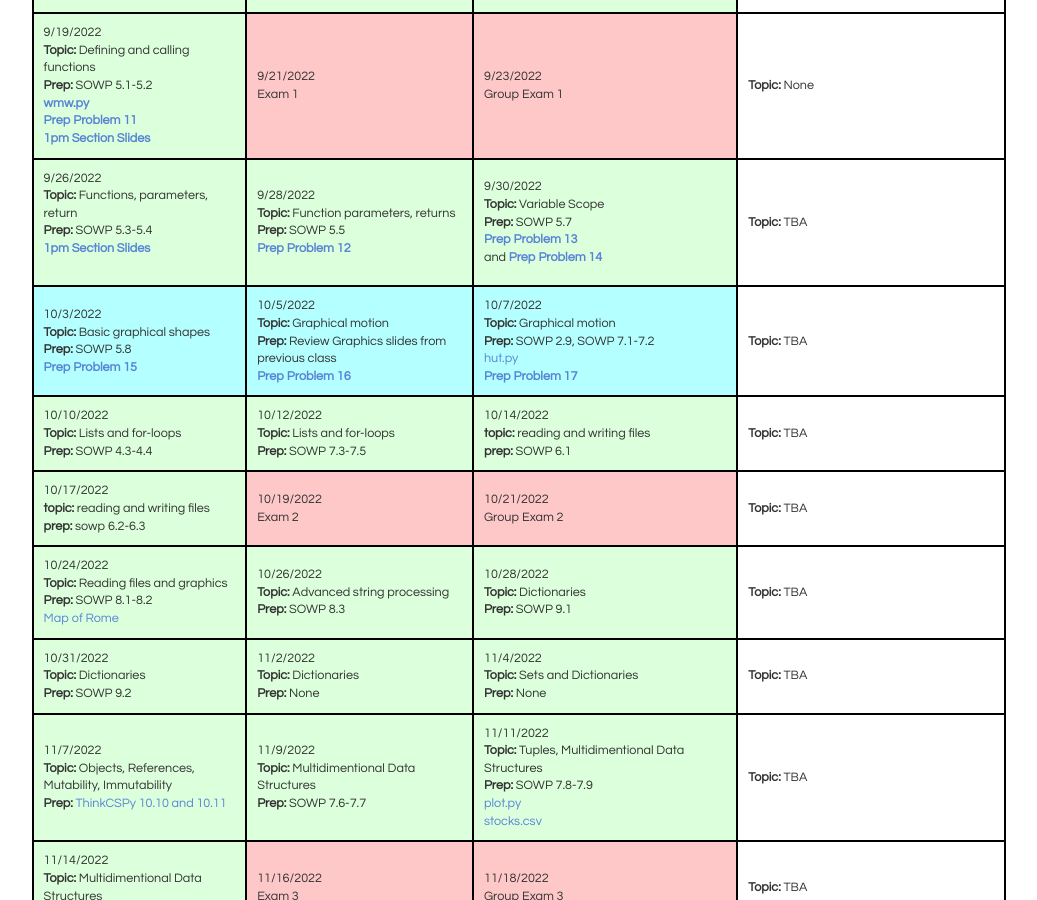
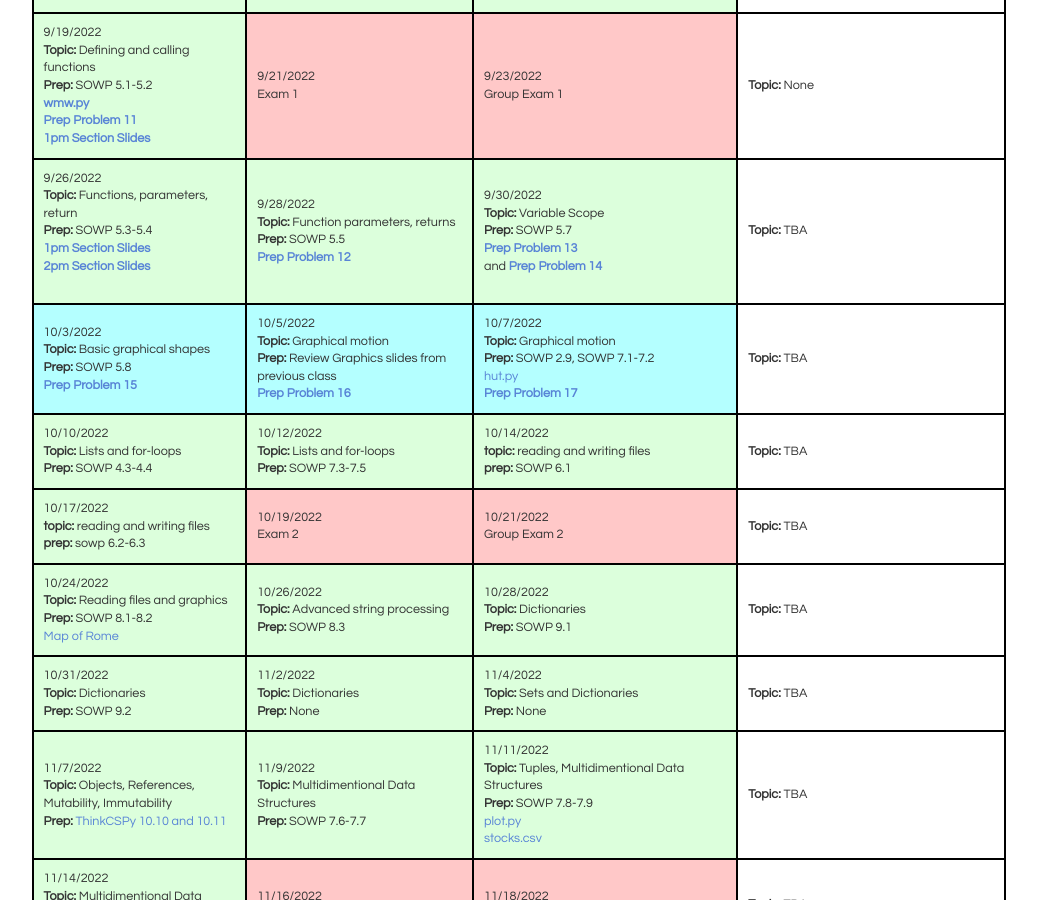
Before and after one commit to bddicken/cs110fall2022website, a Jekyll site: the page built from schedule/index.md, in a window 1280 px wide and 900 px high, scrolled down 841 px. Shown: the whole window, without its empty margins (121-1158 px from the left). Built offline with Jekyll 4.4.1, drawn with Linux system fonts in a browser that asks for light colours.

Commit message:
added slides link

```diff
--- a/schedule/index.md
+++ b/schedule/index.md
@@ -204,6 +204,7 @@
     <b>Topic:</b> Functions, parameters, return <br/>
     <b>Prep:</b> SOWP 5.3-5.4 <br/>
     <a href="./slides/14-functions-args-params.pdf"><b>1pm Section Slides</b></a> <br/>
+    <a href="./slides/13-functions-args-params-AP.pdf"><b>2pm Section Slides</b></a> <br/>
      <br/>
   </td>
   <td class="topic-general">
```
